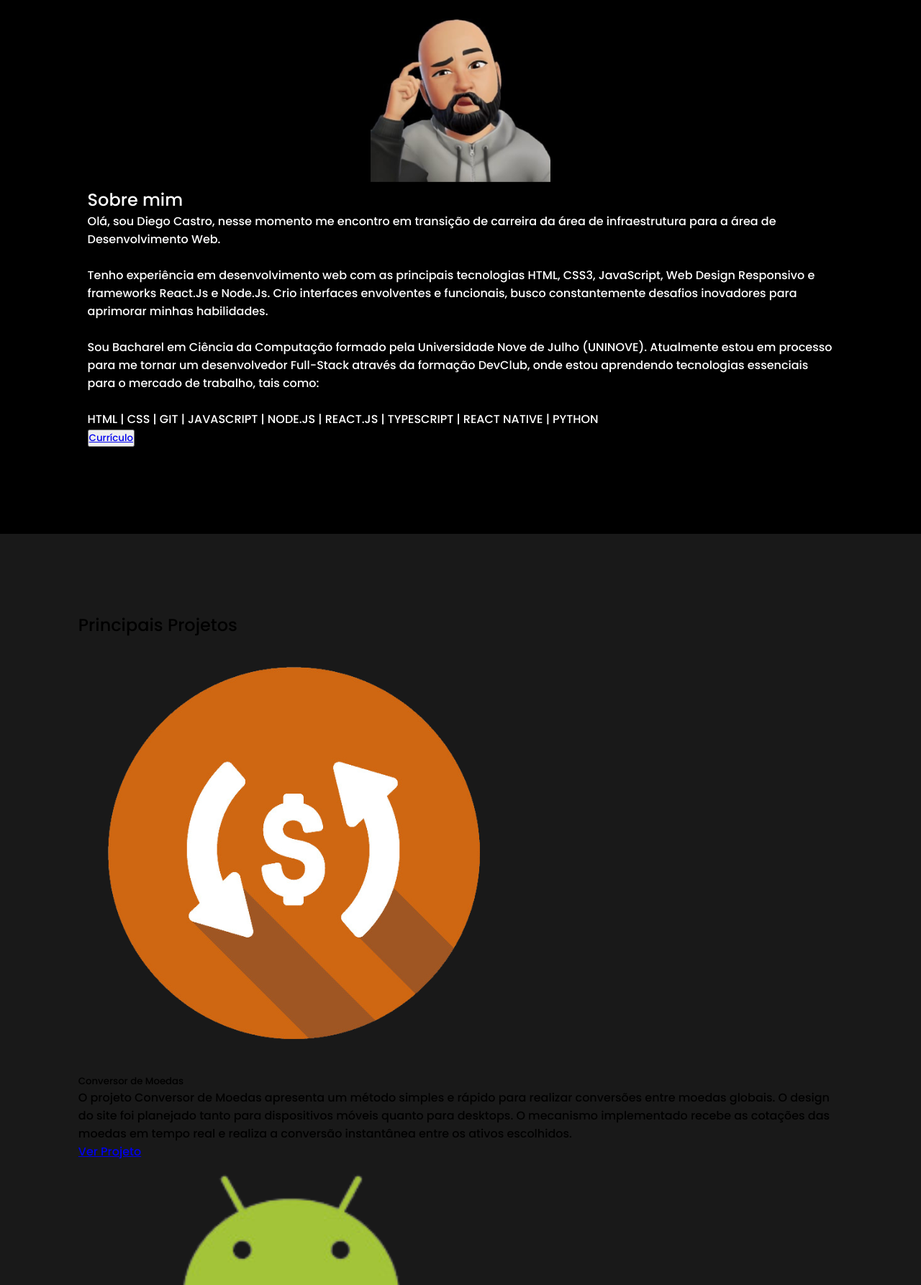
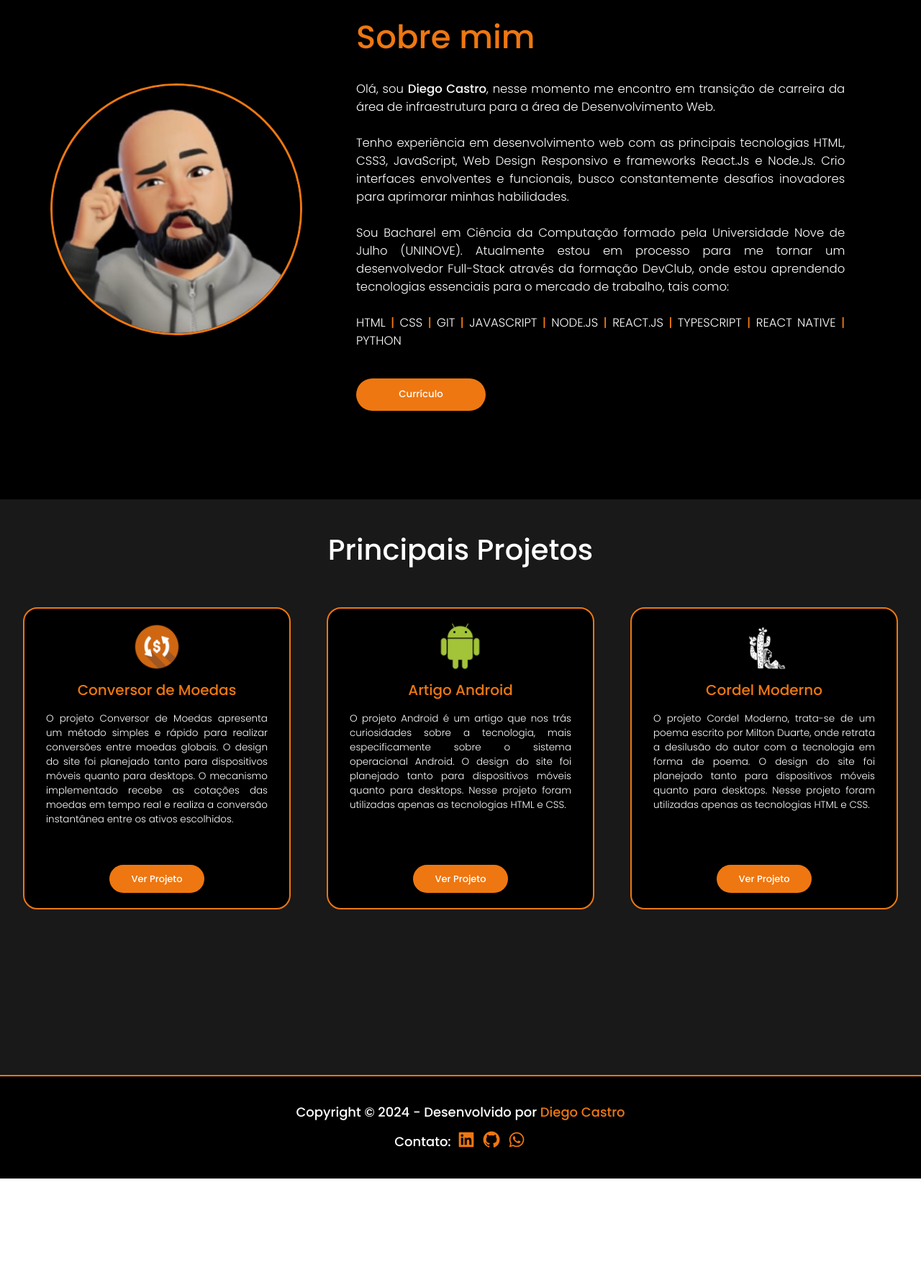
Before and after one commit to cpdiego/portfolio, a plain HTML site: page index.html in a window 1280 px wide. Shown: the part 1014-2800 px from the top of the page at 72% size. After the commit the page ends 2652 px from the top, so only its background shows below. Drawn offline with nearby package versions, Linux system fonts and the light colour scheme.

Commit message:
Adicionada responsividade para Desktops

```diff
--- a/index.html
+++ b/index.html
@@ -8,6 +8,7 @@
     <link rel="stylesheet" href="./styles/style.css">
     <link rel="stylesheet" href="./styles/mobile.css">
     <link rel="stylesheet" href="./styles/tablet.css">
+    <link rel="stylesheet" href="./styles/desktop.css">
     <script src="./js/menu-mobile.js" defer></script>
     <script src="./js/container-cards.js" defer></script>
     <script src="./js/cards.js" defer></script>
--- /dev/null
+++ b/styles/desktop.css
@@ -0,0 +1,255 @@
+@media only screen and (min-width: 1025px) and (max-width: 1280px) {
+    .container-header {
+        padding: 25px 35px;
+        height: 13.5vh;
+    }
+
+    .logo a {
+        text-decoration: none;
+    }
+
+    .logo h1 {
+        font-size: 38.5px;
+        font-weight: 500;
+        color: #FFFFFF;
+    }
+
+    .logo span {
+        color: #EE7711;
+    }
+
+    .menu nav {
+        display: flex;
+        gap: 40px;
+    }
+
+    .menu a {
+        font-size: 20px;
+        text-decoration: none;
+        color: #FFFFFF;
+    }
+
+    .menu a:hover {
+        transition: .3s ease;
+        color: #EE7711;
+    }
+
+    .menu-mobile, #btn-menu {
+        display: none;
+    }
+
+    .container-principal {
+        height: 100vh;
+        width: 100%;
+        display: flex;
+        flex-direction: row;
+        background-color: #191919;
+    }
+
+    .meu-nome {
+        margin-top: 17.5%;
+        margin-left: 7%;
+        color: #FFFFFF;
+    }
+
+    .meu-nome p {
+        width: 85%;
+        font-size: 18px;
+        font-weight: 300;
+        margin-top: 12px;
+        text-align: justify;
+    }
+
+    .meu-nome h1 {
+        font-size: 60px;
+        font-weight: 500;
+    }
+
+    .meu-nome h3 {
+        font-size: 22px;
+        font-weight: 500;
+        color: #EE7711;
+    }
+
+    .background-avatar {
+        margin-top: 9.5%;
+        margin-right: 3.5%;
+    }
+
+    .background-avatar img {
+        height: 450px;
+        width: 450px;
+    }
+
+    .container-sobre {
+        display: flex;
+        flex-direction: row;
+        gap: 15px;
+        padding: 20px 70px;
+    }
+
+    .avatar-sobre img {
+        height: 350px;
+        border: 3px solid #EE7711;
+        border-radius: 100%;
+        margin-right: 60px;
+    }
+
+    .sobre-mim h2 {
+        font-size: 45px;
+        font-weight: 500;
+        color: #EE7711;
+    }
+
+    .sobre-mim p {
+        width: 95%;
+        font-size: 16.5px;
+        font-weight: 300;
+        text-align: justify;
+        margin-top: 25px;
+        margin-bottom: 40px;
+    }
+
+    .sobre-mim span {
+        color: #EE7711;
+    }
+
+    .sobre-mim button {
+        height: 45px;
+        width: 180px;
+        display: flex;
+        align-items: center;
+        justify-content: center;
+        border: none;
+        border-radius: 30px;
+        background: #EE7711;
+        cursor: pointer;
+    }
+
+    .sobre-mim button:hover {
+        background: transparent;
+        border: 3px solid #EE7711;
+    }
+
+    .sobre-mim a {
+        text-decoration: none;
+        color: #FFFFFF;
+    }
+
+    .container-projetos {
+        min-height: 100vh;
+        width: 100%;
+        padding: 40px;
+        background-color: #191919;
+    }
+
+    .container-projetos h2 {
+        font-size: 40px;
+        font-weight: 500;
+        text-align: center;
+        color: #FFFFFF;
+    }
+
+    .cards-projetos {
+        display: grid;
+        grid-template-columns: 31% 31% 31%;
+        justify-content: center;
+        gap: 50px;
+        margin-top: 50px;
+    }
+
+    .cards-projetos div {
+        min-height: 420px;
+        border: 2px solid #EE7711;
+        border-radius: 20px;
+        text-align: center;
+        padding: 18px 30px 5px 30px;
+        background-color: #000000;
+    }
+
+    .cards-projetos img {
+        height: 70px;
+    }
+
+    .cards-projetos h5 {
+        font-size: 20px;
+        font-weight: 500;
+        margin-top: 3px;
+        color: #EE7711;
+    }
+
+    .cards-projetos p {
+        height: 42.5%;
+        font-size: 13.5px;
+        font-weight: 200;
+        text-align: justify;
+        margin-top: 15px;
+        margin-bottom: 52px;
+        color: #FFFFFF;
+    }
+
+    .cards-projetos a {
+        padding: 10px 30px;
+        font-size: 13px;
+        font-weight: 500;
+        border: none;
+        border-radius: 30px;
+        text-decoration: none;
+        cursor: pointer;
+        background: #EE7711;
+        color: #FFFFFF;
+    }
+
+    .cards-projetos a:hover {
+        background: transparent;
+        border: 2px solid #EE7711;
+    }
+
+    footer {
+        padding: 23.5px;
+        height: 18vh;
+    }
+
+    footer h3, h4 {
+        display: block;
+        font-size: 18px;
+        color: #FFFFFF;
+    }
+
+    footer strong {
+        color: #EE7711;
+    }
+
+    footer a {
+        text-decoration: none;
+        color: #EE7711;
+    }
+
+    footer a:hover {
+        opacity: .8;
+        transition: .3s;
+    }
+
+    footer a:active {
+        opacity: .6;
+    }
+
+    footer i {
+        font-size: 27.5px;
+        transition: .5s;
+        position: relative;
+        top: .9px;
+    }
+
+    footer i:hover {
+        transform: translateY(-5px);
+        transition: .5s;
+    }
+
+    .contato {
+        display: flex;
+        align-items: center;
+        justify-content: center;
+        gap: 7.5px;
+    }
+}
```
